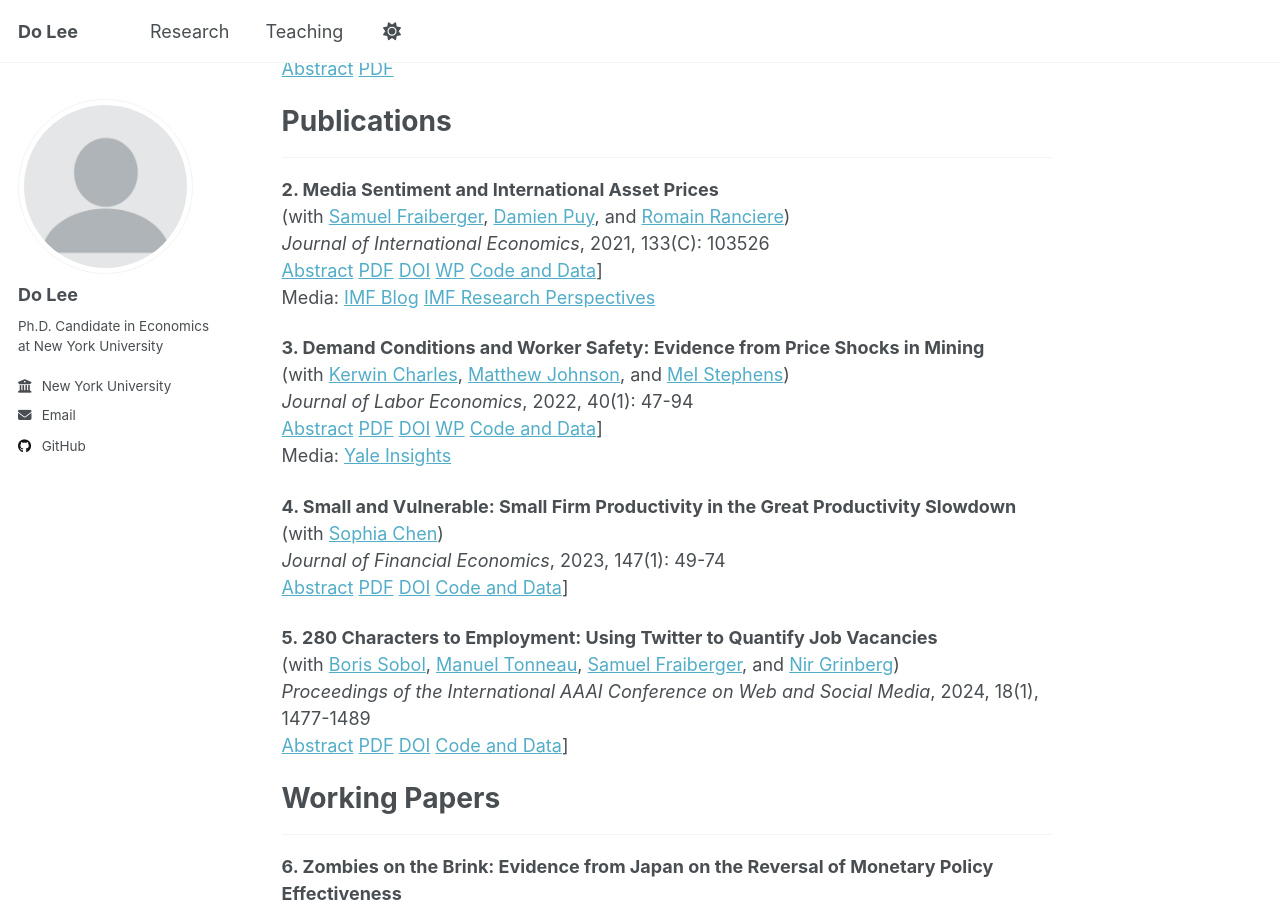
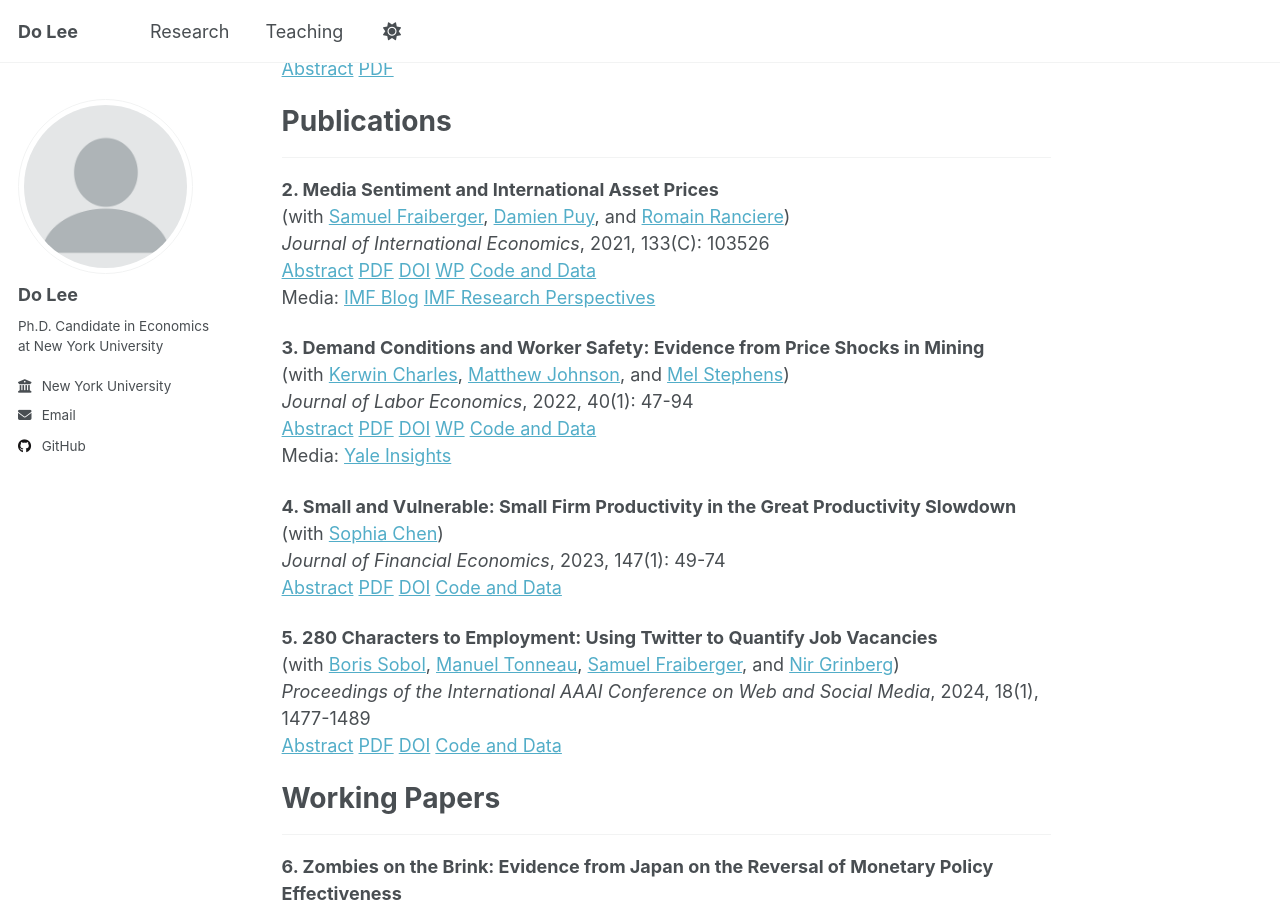
Before and after one commit to doqlee/doqlee.github.io, a Jekyll site: the page built from _pages/main.md, in a window 1280 px wide and 900 px high, scrolled down 534 px. Built offline with Jekyll 4.4.1, drawn with Linux system fonts in a browser that asks for light colours.

```diff
--- a/_pages/main.md
+++ b/_pages/main.md
@@ -42,7 +42,7 @@ Publications
 **2. Media Sentiment and International Asset Prices** \
 (with [Samuel Fraiberger](https://www.samuelfraiberger.com/), [Damien Puy](https://sites.google.com/view/damienpuy), and [Romain Ranciere](https://rranciere.academia.edu/)) \
 *Journal of International Economics*, 2021, 133(C): 103526 \
-<a href="#/" onclick="visib('FLPR2021')">Abstract</a> [PDF](../files/mediaSentiment.pdf) [DOI](https://doi.org/10.1016/j.jinteco.2021.103526) [WP](https://www.nber.org/papers/w25353) [Code and Data](https://doi.org/10.7910/DVN/QNKFJF)] \
+<a href="#/" onclick="visib('FLPR2021')">Abstract</a> [PDF](../files/mediaSentiment.pdf) [DOI](https://doi.org/10.1016/j.jinteco.2021.103526) [WP](https://www.nber.org/papers/w25353) [Code and Data](https://doi.org/10.7910/DVN/QNKFJF) \
 Media: [IMF Blog](https://www.imf.org/en/Blogs/Articles/2019/12/16/blog-the-power-of-text) [IMF Research Perspectives](https://www.imf.org/-/media/Files/Research/research-perspective/2019/SpringSummer/index.ashx)
 <div id="FLPR2021" style="display: none; text-align: justify; line-height: 1.2" >
 We investigate the relationship between media sentiment and international equity prices using a new dataset of 4 million news articles published between 1991 and 2015. Three key results emerge. First, news sentiment robustly predicts future daily returns around the world. However, we find a sharp contrast between the effect of local news and that of global news: whereas local news optimism (pessimism) predicts a small and transitory increase (decrease) in local equity returns, global news sentiment has a larger impact on returns that does not reverse in the short run. Second, news sentiment affects local prices mainly through the investment decisions of foreign—rather than local—investors. Third, large variations in global news sentiment predominantly happen in the absence of new information about fundamentals, suggesting that movements in global sentiment capture variations in investors' sentiment. Taken together, our findings illustrate the key role played by foreign news and investors' sentiment in driving local asset prices.
@@ -54,7 +54,7 @@ We investigate the relationship between media sentiment and international equity
 **3. Demand Conditions and Worker Safety: Evidence from Price Shocks in Mining** \
 (with [Kerwin Charles](https://faculty.som.yale.edu/kerwincharles/), [Matthew Johnson](https://sites.google.com/site/mslaterjohnson/home?authuser=0), and [Mel Stephens](https://sites.lsa.umich.edu/mstep/)) \
 *Journal of Labor Economics*, 2022, 40(1): 47-94 \
-<a href="#/" onclick="visib('CJLS2022')">Abstract</a> [PDF](../files/Mining.pdf) [DOI](https://doi.org/10.1086/713887) [WP](https://www.nber.org/papers/w26401) [Code and Data](https://github.com/doqlee/mining)] \
+<a href="#/" onclick="visib('CJLS2022')">Abstract</a> [PDF](../files/Mining.pdf) [DOI](https://doi.org/10.1086/713887) [WP](https://www.nber.org/papers/w26401) [Code and Data](https://github.com/doqlee/mining) \
 Media: [Yale Insights](https://insights.som.yale.edu/insights/firms-sacrifice-worker-safety-when-demand-is-high)
 <div id="CJLS2022" style="display: none; text-align: justify; line-height: 1.2" >
 We investigate how demand conditions affect employers' provision of safety---something about which theory is ambivalent. Positive demand shocks relax financial constraints that limit safety investment but simultaneously raise the opportunity cost of increasing safety rather than production. We study the US metals mining sector, leveraging exogenous demand shocks from short-term variation in global commodity prices. We find that positive price shocks substantially increase workplace injury rates and safety regulation noncompliance. While these results indicate the general dominance of the opportunity cost effect, shocks that only increase mines' cash flow lower injury rates, illustrating that financial constraints also affect safety.
@@ -66,7 +66,7 @@ We investigate how demand conditions affect employers' provision of safety---som
 **4. Small and Vulnerable: Small Firm Productivity in the Great Productivity Slowdown** \
 (with [Sophia Chen](https://sites.google.com/site/sophiachenecon/home)) \
 *Journal of Financial Economics*, 2023, 147(1): 49-74 \
-<a href="#/" onclick="visib('CL2023')">Abstract</a> [PDF](../files/SmallAndVulnerable.pdf) [DOI](https://doi.org/10.1016/j.jfineco.2022.09.007) [Code and Data](https://doi.org/10.17632/49wv286my4.1)]
+<a href="#/" onclick="visib('CL2023')">Abstract</a> [PDF](../files/SmallAndVulnerable.pdf) [DOI](https://doi.org/10.1016/j.jfineco.2022.09.007) [Code and Data](https://doi.org/10.17632/49wv286my4.1)
 <div id="CL2023" style="display: none; text-align: justify; line-height: 1.2" >
 We show that the TFP growth of European micro, small, and medium-sized firms (SMEs) diverged from large firms after the global financial crisis. The average postcrisis TFP growth of medium-sized, small, and micro firms was, respectively, 1.1, 2.9, and 5.4 percentage points lower than that of large firms. This SME productivity gap is larger for firms with more severe credit supply shocks. The gap is partially attributable to a larger postcrisis reduction in intangible capital at SMEs than at large firms. Horseraces suggest that SME indicators are more robust and more powerful predictors of postcrisis TFP growth than other indicators.
 <br>
@@ -77,7 +77,7 @@ We show that the TFP growth of European micro, small, and medium-sized firms (SM
 **5. 280 Characters to Employment: Using Twitter to Quantify Job Vacancies** \
 (with [Boris Sobol](https://scholar.google.com/citations?user=LyWADs0AAAAJ&hl=en), [Manuel Tonneau](https://manueltonneau.com/), [Samuel Fraiberger](https://www.samuelfraiberger.com/), and [Nir Grinberg](https://cris.bgu.ac.il/en/persons/nir-grinberg)) \
 *Proceedings of the International AAAI Conference on Web and Social Media*, 2024, 18(1), 1477-1489 \
-<a href="#/" onclick="visib('STFGL2024')">Abstract</a> [PDF](../files/job_offers_twitter_icwsm_2023.pdf) [DOI](https://doi.org/10.1609/icwsm.v18i1.31403) [Code and Data](https://github.com/Socially-Embedded-Lab/twitter-job-postings)]
+<a href="#/" onclick="visib('STFGL2024')">Abstract</a> [PDF](../files/job_offers_twitter_icwsm_2023.pdf) [DOI](https://doi.org/10.1609/icwsm.v18i1.31403) [Code and Data](https://github.com/Socially-Embedded-Lab/twitter-job-postings)
 <div id="STFGL2024" style="display: none; text-align: justify; line-height: 1.2" >
 Accurate assessment of workforce needs is critical for designing well-informed economic policy and improving market efficiency. While surveys are the gold standard for estimating when and where workers are needed, they also have important limitations, most notably their substantial costs, dependence on existing and extensive surveying infrastructure, and limited temporal, geographical, and sectorial resolution. Here, we investigate the potential of social media to provide a complementary signal for estimating labor market demand. We introduce a novel statistical approach for extracting information about the location and occupation advertised in job vacancies posted on Twitter. We then construct an aggregate index of labor market demand by occupational class in every major U.S. city from 2015 to 2022, which we evaluate against two sources of official statistics and an index from a large aggregator of online job postings. We find that the newly constructed index is strongly correlated with official statistics and, in some cases, advantageous compared to statistics from job aggregators. Moreover, we demonstrate that our index can robustly improve the prediction of official statistics across occupations and states.
 <br>
```
